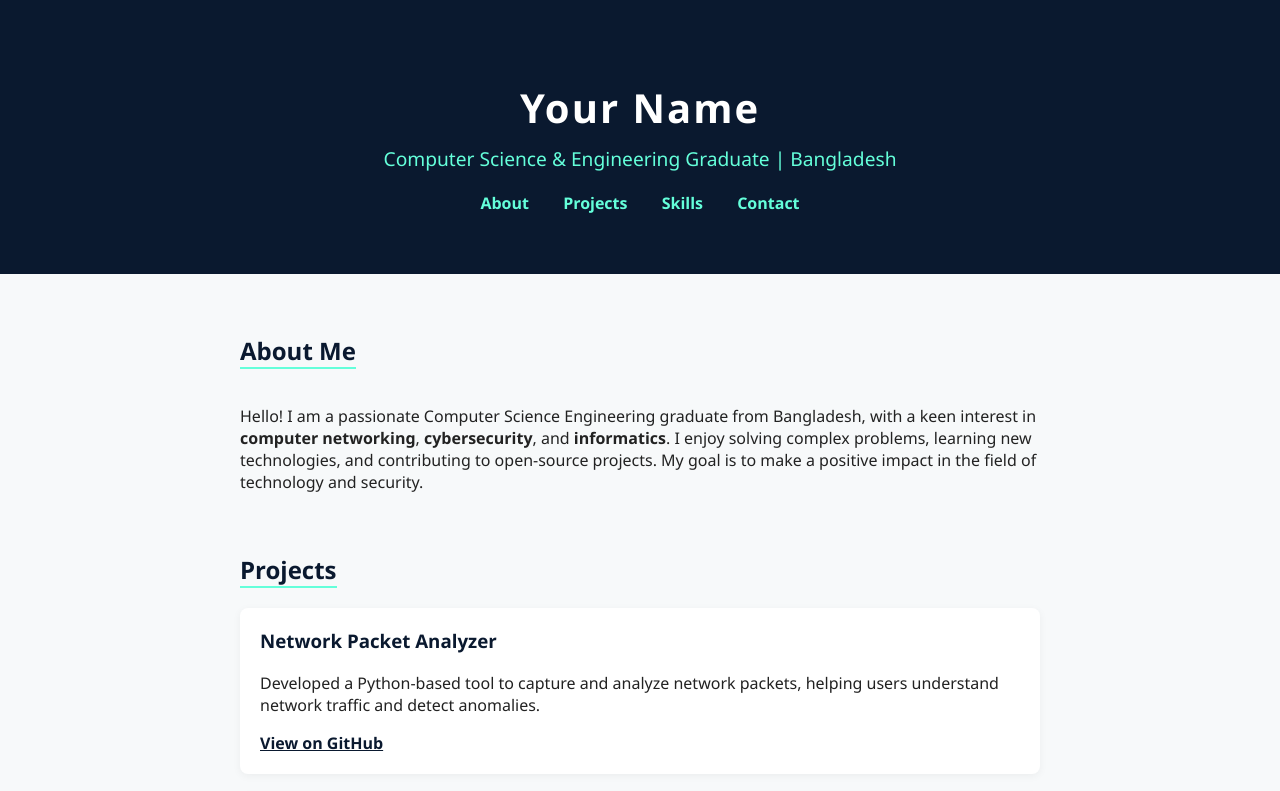
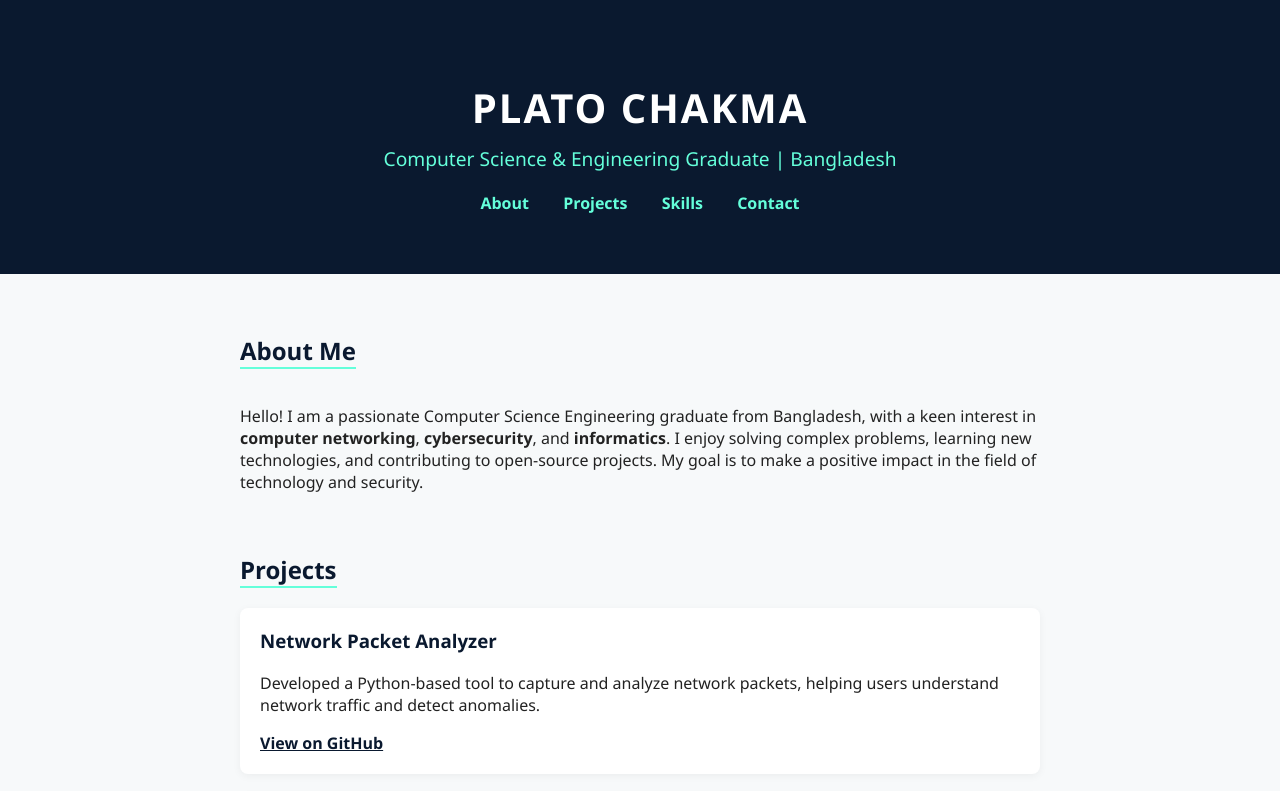
Before and after one commit to pcplato/portfolio, a plain HTML site: page index.html in a window 1280 px wide. Shown: the top 791 px of the page. Drawn offline with Linux system fonts and the light colour scheme.

Commit message:
Update index.html

```diff
--- a/index.html
+++ b/index.html
@@ -3,13 +3,13 @@
 <head>
     <meta charset="UTF-8">
     <meta name="viewport" content="width=device-width, initial-scale=1.0">
-    <title>Plato Chakma | Portfolio</title>
+    <title>Plato Chakma</title>
     <link rel="stylesheet" href="style.css">
 </head>
 <body>
     <header>
         <div class="container">
-            <h1>Your Name</h1>
+            <h1>PLATO CHAKMA</h1>
             <p>Computer Science & Engineering Graduate | Bangladesh</p>
             <nav>
                 <a href="#about">About</a>
```
